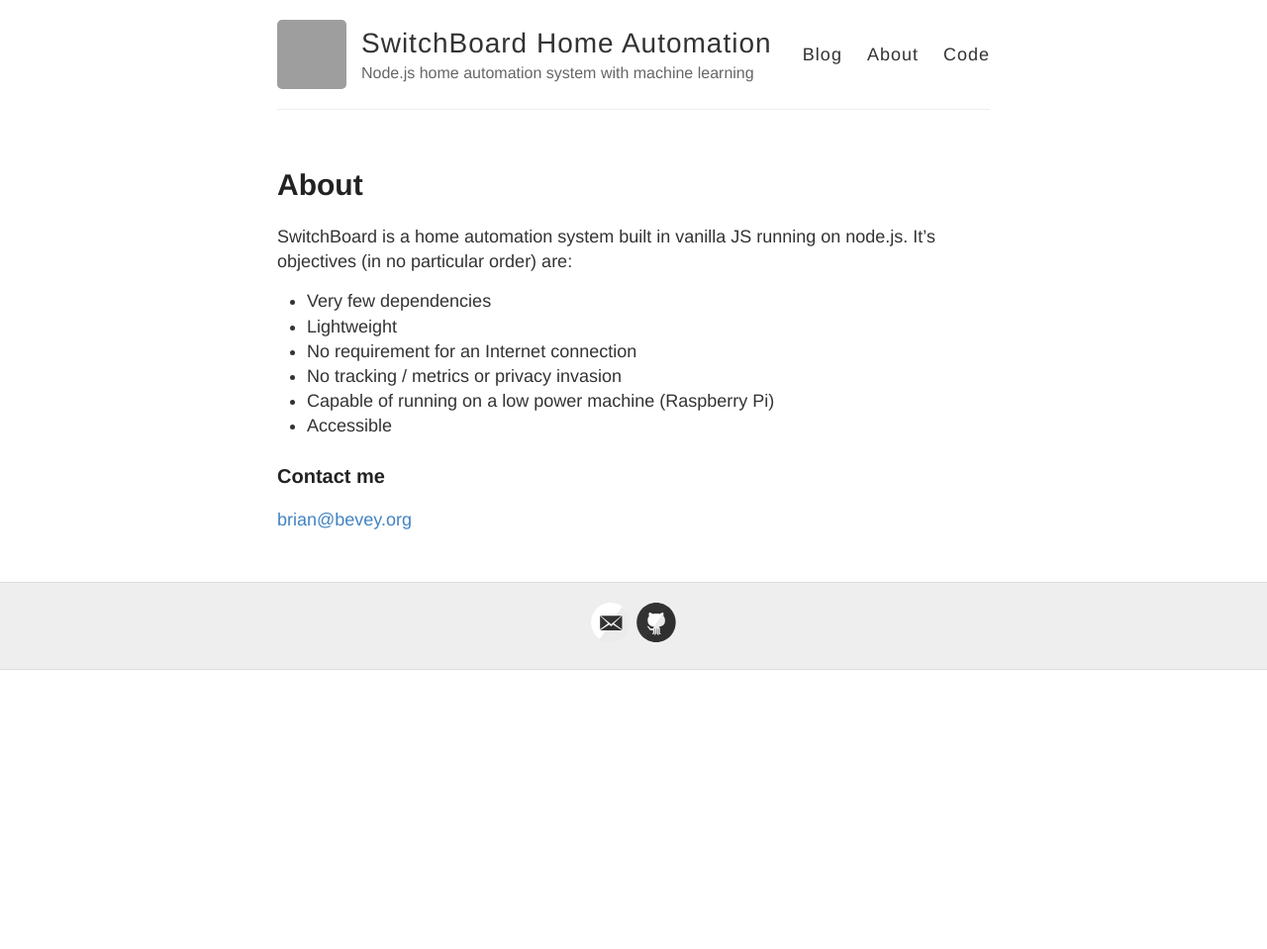
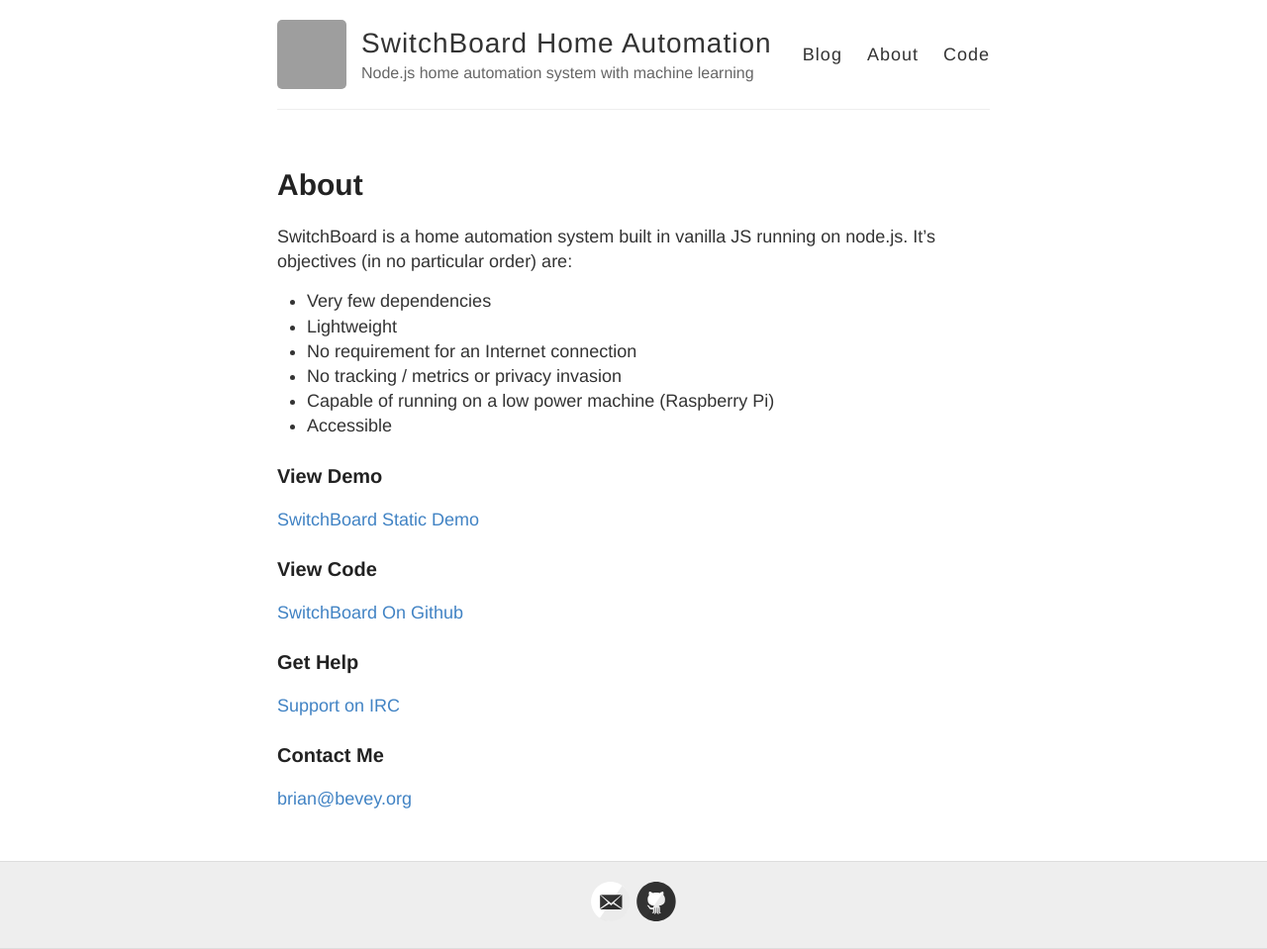
Before and after one commit to imbrianj/switchBoard, a Jekyll site: the page built from about.md, in a window 1280 px wide. Shown: the whole page at 99% size. Built offline with Jekyll 4.4.1, drawn with Linux system fonts in a browser that asks for light colours; before the commit the page ends 900 px from its top, so only the background shows below that; grey boxes are pictures that could not be loaded.

Commit message:
Post about dependencies, About page cleanup

```diff
--- a/about.md
+++ b/about.md
@@ -13,6 +13,18 @@ SwitchBoard is a home automation system built in vanilla JS running on node.js.
 * Capable of running on a low power machine (Raspberry Pi)
 * Accessible
 
-### Contact me
+### View Demo
+
+[SwitchBoard Static Demo](/switchBoard/demo)
+
+### View Code
+
+[SwitchBoard On Github](https://github.com/imbrianj/switchBoard)
+
+### Get Help
+
+[Support on IRC](https://webchat.freenode.net/?channels=#%23switchboard)
+
+### Contact Me
 
 [brian@bevey.org](mailto:brian@bevey.org)
```
Also changed, not shown: _posts/2017-10-30-Install.md (+1 -1 lines), _posts/2018-2-26-Another One Bites The Dust.md (added, +15 -0 lines), images/dependencies/dependencies.png (added), 7 other files.
